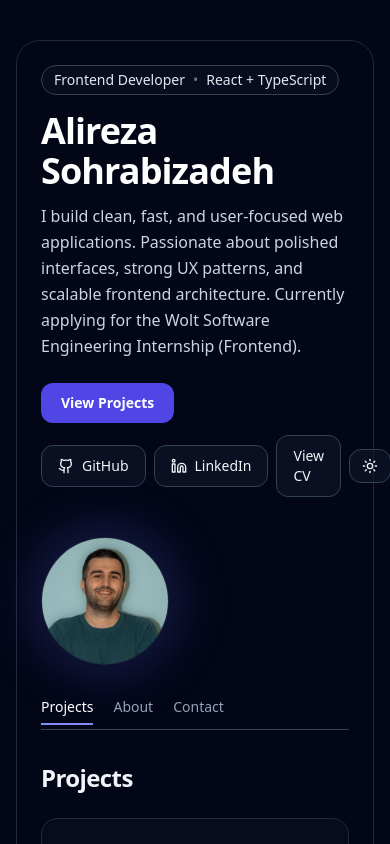
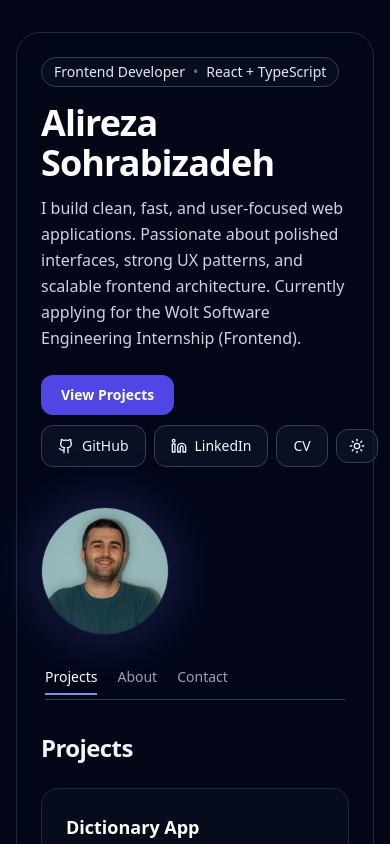
Before and after one commit to Sepahsalar/portfolio, a React (Vite) app: page / in a window 390 px wide. Shown: the top 844 px of the page. Built offline with nearby package versions, Linux system fonts and the light colour scheme.

Commit message:
Updated for being responsive on mobile and little screens

```diff
--- a/src/App.tsx
+++ b/src/App.tsx
@@ -29,7 +29,8 @@ export default function App() {
 
   return (
     <div className="min-h-screen bg-gradient-to-b from-slate-50 to-slate-100 text-slate-900 dark:from-slate-950 dark:via-slate-950 dark:to-slate-900 dark:text-slate-100">
-      <div className="mx-auto max-w-4xl px-4 py-10">
+      <div className="mx-auto max-w-4xl px-4 sm:px-6 lg:px-8 py-8 sm:py-10">
+	  {/* <div className="mx-auto max-w-4xl px-4 py-10"> */}
         <div className="rounded-3xl border border-slate-200 bg-white p-6 shadow-sm dark:border-slate-800 dark:bg-transparent dark:shadow-none">
           <Hero />
 
--- a/src/components/Hero.tsx
+++ b/src/components/Hero.tsx
@@ -1,126 +1,3 @@
-// import { motion } from "framer-motion";
-// import { Github, Linkedin } from "lucide-react";
-// import { ThemeToggle } from "./ThemeToggle";
-// import { cn } from "../lib/cn";
-
-// let meSrc: string | null = null;
-// try {
-//   meSrc = new URL("../assets/me.jpg", import.meta.url).toString();
-// } catch {
-//   meSrc = null;
-// }
-
-// export function Hero() {
-//   return (
-//     <div className="flex flex-col gap-8 sm:flex-row sm:items-center sm:justify-between">
-//       <motion.div
-//         initial={{ opacity: 0, y: 14 }}
-//         animate={{ opacity: 1, y: 0 }}
-//         transition={{ duration: 0.5 }}
-//         className="max-w-xl"
-//       >
-//         <div
-//           className={cn(
-//             "inline-flex items-center gap-2 rounded-full border px-3 py-1 text-sm",
-//             "border-slate-200 bg-white text-slate-700",
-//             "dark:border-slate-700 dark:bg-slate-900/40 dark:text-slate-200"
-//           )}
-//         >
-//           <span>Frontend</span>
-//           <span className="text-slate-400 dark:text-slate-500">•</span>
-//           <span>React + TypeScript</span>
-//         </div>
-
-//         <h1 className="mt-4 text-4xl font-bold tracking-tight text-slate-900 dark:text-white">
-//           Alireza Sohrabizadeh
-//         </h1>
-
-//         <p className="mt-3 text-slate-700 dark:text-slate-300">
-//           I build clean, user-focused web experiences with React + TypeScript.
-//           Currently applying for the Wolt Software Engineering Internship (Frontend).
-//         </p>
-
-//         <div className="mt-5 flex flex-wrap items-center gap-2">
-//           <a
-//             href="#projects"
-//             className="inline-flex items-center justify-center rounded-xl px-4 py-2.5 text-sm font-semibold transition
-//                        bg-indigo-600 text-white hover:bg-indigo-700"
-//           >
-//             View projects
-//           </a>
-
-//           <a
-//             href="https://github.com/sepahsalar"
-//             target="_blank"
-//             rel="noreferrer"
-//             className="inline-flex items-center gap-2 rounded-xl border px-4 py-2.5 text-sm font-semibold transition
-//                        border-slate-200 bg-white text-slate-900 hover:bg-slate-50
-//                        dark:border-slate-700 dark:bg-slate-900/60 dark:text-slate-100 dark:hover:bg-slate-900"
-//           >
-//             <Github size={16} />
-//             GitHub
-//           </a>
-
-//           <a
-//             href="https://www.linkedin.com/in/alireza-sohrabizadeh/"
-//             target="_blank"
-//             rel="noreferrer"
-//             className="inline-flex items-center gap-2 rounded-xl border px-4 py-2.5 text-sm font-semibold transition
-//                        border-slate-200 bg-white text-slate-900 hover:bg-slate-50
-//                        dark:border-slate-700 dark:bg-slate-900/60 dark:text-slate-100 dark:hover:bg-slate-900"
-//           >
-//             <Linkedin size={16} />
-//             LinkedIn
-//           </a>
-
-// 		  <a
-// 			href="/cv.pdf"
-// 			target="_blank"
-//   			rel="noopener noreferrer"
-// 			className="inline-flex items-center justify-center rounded-xl px-4 py-2.5 text-sm font-semibold transition
-// 						border border-slate-200 bg-white text-slate-900 hover:bg-slate-50
-// 						dark:border-slate-700 dark:bg-slate-900/60 dark:text-slate-100 dark:hover:bg-slate-900"
-// 			>
-// 			View CV
-// 		  </a>
-
-//           <ThemeToggle />
-//         </div>
-//       </motion.div>
-
-//       <motion.div
-//         initial={{ opacity: 0, y: 10 }}
-//         animate={{ opacity: 1, y: 0 }}
-//         transition={{ duration: 0.55, delay: 0.05 }}
-//         className="flex items-center justify-start sm:justify-end"
-//       >
-//         <div className="relative">
-//           <div className="absolute -inset-3 rounded-full bg-indigo-500/10 blur-xl" />
-//           <div
-//             className={cn(
-//               "relative h-28 w-28 overflow-hidden rounded-full border shadow-sm",
-//               "border-slate-200 bg-white",
-//               "dark:border-slate-800 dark:bg-slate-950"
-//             )}
-//           >
-//             {meSrc ? (
-//               <img
-//                 src={meSrc}
-//                 alt="Alireza"
-//                 className="h-full w-full object-cover"
-//               />
-//             ) : (
-//               <div className="flex h-full w-full items-center justify-center text-4xl">
-//                 👋
-//               </div>
-//             )}
-//           </div>
-//         </div>
-//       </motion.div>
-//     </div>
-//   );
-// }
-
 import { motion } from "framer-motion";
 import { Github, Linkedin } from "lucide-react";
 import { ThemeToggle } from "./ThemeToggle";
@@ -170,7 +47,8 @@ export function Hero() {
         </p>
 
         {/* CTA Buttons */}
-        <div className="mt-6 flex flex-wrap items-center gap-3">
+        <div className="mt-6 flex flex-wrap items-center gap-2.5 sm:gap-3">
+		{/* <div className="mt-6 flex flex-wrap items-center gap-3"> */}
           {/* Primary CTA */}
           <a
             href="#projects"
@@ -214,7 +92,7 @@ export function Hero() {
                          border border-slate-200 bg-white text-slate-900 hover:bg-slate-50
                          dark:border-slate-700 dark:bg-slate-900/60 dark:text-slate-100 dark:hover:bg-slate-900"
             >
-              View CV
+              CV
             </a>
 
             <ThemeToggle />
--- a/src/components/Tabs.tsx
+++ b/src/components/Tabs.tsx
@@ -10,7 +10,8 @@ type Props = {
 
 export function Tabs({ tabs, active, onChange }: Props) {
   return (
-    <div className="relative mt-8 w-full overflow-x-auto">
+    <div className="relative mt-8 w-full overflow-x-auto px-1 scrollbar-hide">
+	{/* <div className="relative mt-8 w-full overflow-x-auto"> */}
       <div className="flex items-center gap-5 border-b border-slate-200 pb-1 dark:border-slate-700">
 
         {tabs.map((tab) => {
--- a/src/index.css
+++ b/src/index.css
@@ -5,3 +5,12 @@
 :root {
   color-scheme: light dark;
 }
+
+/* Hide scrollbar cross-browser */
+.scrollbar-hide::-webkit-scrollbar {
+  display: none;
+}
+.scrollbar-hide {
+  -ms-overflow-style: none;
+  scrollbar-width: none;
+}
--- a/src/sections/Projects.tsx
+++ b/src/sections/Projects.tsx
@@ -1,65 +1,3 @@
-// import { motion } from "framer-motion";
-// import { projects } from "../data/projects";
-// import { ProjectCard } from "../components/ProjectCard";
-
-// export function Projects() {
-//   const featured = projects.filter((p) => p.featured);
-//   const others = projects.filter((p) => !p.featured);
-
-//   return (
-//     <section id="projects" className="mt-12">
-//       <motion.h2
-//         initial={{ opacity: 0, y: 10 }}
-//         whileInView={{ opacity: 1, y: 0 }}
-//         viewport={{ once: true, margin: "-80px" }}
-//         transition={{ duration: 0.4 }}
-//         className="text-2xl font-semibold text-slate-900 dark:text-slate-100"
-//       >
-//         Projects
-//       </motion.h2>
-
-//       <p className="mt-2 text-slate-700 dark:text-slate-300">
-//         A curated selection — focused on frontend polish and strong engineering fundamentals.
-//       </p>
-
-//       <div className="mt-6 space-y-4">
-//         {featured.map((p) => (
-//           <motion.div
-//             key={p.title}
-//             initial={{ opacity: 0, y: 14 }}
-//             whileInView={{ opacity: 1, y: 0 }}
-//             viewport={{ once: true, margin: "-80px" }}
-//             transition={{ duration: 0.45 }}
-//           >
-//             <ProjectCard project={p} variant="horizontal" />
-//           </motion.div>
-//         ))}
-//       </div>
-
-//       {others.length > 0 ? (
-//         <div className="mt-8">
-//           <h3 className="text-lg font-semibold text-slate-900 dark:text-slate-100">
-//             More projects
-//           </h3>
-//           <div className="mt-4 grid gap-4 sm:grid-cols-2">
-//             {others.map((p) => (
-//               <motion.div
-//                 key={p.title}
-//                 initial={{ opacity: 0, y: 14 }}
-//                 whileInView={{ opacity: 1, y: 0 }}
-//                 viewport={{ once: true, margin: "-80px" }}
-//                 transition={{ duration: 0.45 }}
-//               >
-//                 <ProjectCard project={p} variant="vertical" />
-//               </motion.div>
-//             ))}
-//           </div>
-//         </div>
-//       ) : null}
-//     </section>
-//   );
-// }
-
 import { ProjectCard } from "../components/ProjectCard";
 import { projects } from "../data/projects";
 
@@ -68,7 +6,8 @@ export function Projects() {
     <section id="projects">
       <h2 className="text-2xl font-bold tracking-tight mb-6">Projects</h2>
 
-      <div className="grid gap-6 sm:grid-cols-2">
+      <div className="grid gap-5 sm:gap-6 sm:grid-cols-2">
+	  {/* <div className="grid gap-6 sm:grid-cols-2"> */}
         {projects.map((p) => (
           <ProjectCard
             key={p.title}
```
Also changed, not shown: src/sections/Contact.tsx (+0 -35 lines).
